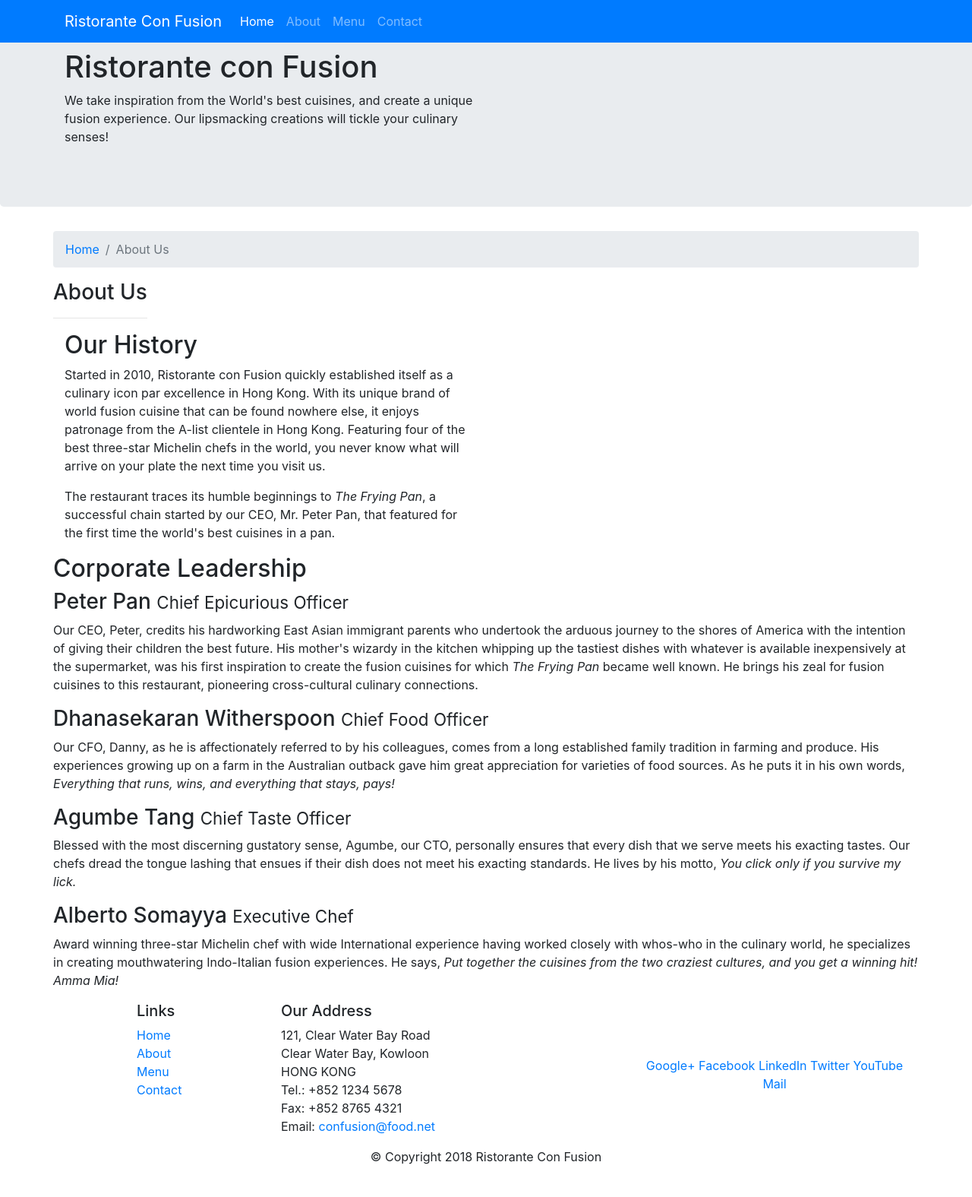
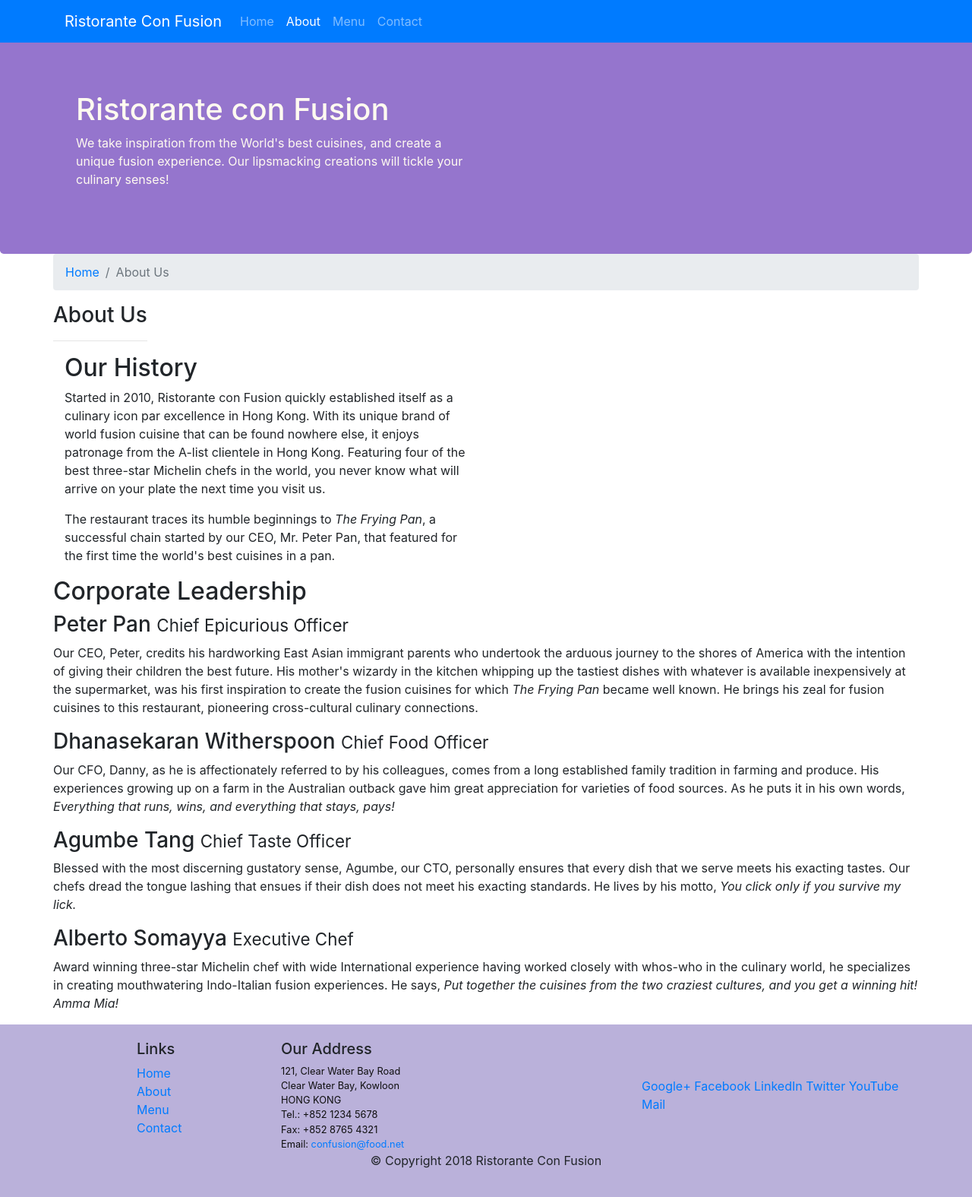
Before and after one commit to prachuryanath/git1, a website: page aboutus.html in a window 1280 px wide. Shown: the whole page at 76% size. Before the commit the page ends 1550 px from the top, so only its background shows below. Drawn offline with nearby package versions, Linux system fonts and the light colour scheme.

Commit message:
2nd week 2

```diff
--- a/aboutus.html
+++ b/aboutus.html
@@ -11,16 +11,16 @@
 
     <!-- Bootstrap CSS -->
     <link rel="stylesheet" href="node_modules/bootstrap/dist/css/bootstrap.min.css">
-    <link rel="stylesheet" href="css/styles.css">
+    <link rel="stylesheet" href="css/style.css">
 </head>
 
 <body>
     <nav class="navbar navbar-dark navbar-expand-sm bg-primary fixed-top">
         <div class="container">
-           <a class="navbar-brand" href="#">Ristorante Con Fusion</a>
+           <a class="navbar-brand" href="./index.html">Ristorante Con Fusion</a>
                 <ul class="navbar-nav mr-auto">
-                    <li class="nav-item active"><a class="nav-link" href="#">Home</a></li>
-                    <li class="nav-item"><a class="nav-link" href="./aboutus.html">About</a></li>
+                    <li class="nav-item"><a class="nav-link" href="./index.html">Home</a></li>
+                    <li class="nav-item active"><a class="nav-link" href="#">About</a></li>
                     <li class="nav-item"><a class="nav-link" href="#">Menu</a></li>
                     <li class="nav-item"><a class="nav-link" href="#">Contact</a></li>
                 </ul>
@@ -83,7 +83,7 @@
                 <div class="col-4 offset-1 col-sm-2">
                     <h5>Links</h5>
                     <ul class="list-unstyled">
-                        <li><a href="#">Home</a></li>
+                        <li><a href="./index.html">Home</a></li>
                         <li><a href="#">About</a></li>
                         <li><a href="#">Menu</a></li>
                         <li><a href="#">Contact</a></li>
@@ -100,8 +100,8 @@
 		              Email: <a href="mailto:confusion@food.net">confusion@food.net</a>
 		           </address>
                 </div>
-                <div class="col-12 col-sm-4 align-self-center">
-                    <div class="text-center">
+                <div div class="col-12 col-sm-4 align-self-center">
+                    <div>
                         <a href="http://google.com/+">Google+</a>
                         <a href="http://www.facebook.com/profile.php?id=">Facebook</a>
                         <a href="http://www.linkedin.com/in/">LinkedIn</a>
@@ -112,7 +112,7 @@
                 </div>
            </div>
            <div class="row justify-content-center">
-                <div class="col-auto">
+                <div class="text-center">
                     <p>© Copyright 2018 Ristorante Con Fusion</p>
                 </div>
            </div>
--- a/css/style.css
+++ b/css/style.css
@@ -11,7 +11,7 @@
 }
 
 .footer{
-    background-color: #F1C4E9;
+    background-color: #bab1da;
     margin:0px auto;
     padding: 20px 0px 20px 0px;
 }
@@ -27,3 +27,11 @@ address{
     margin:0px;
     color:#0f0f0f;
 }
+body{
+    padding:50px 0px 0px 0px;
+    z-index:0;
+}
+
+.navbar-dark {
+     background-color: #060211;
+}
```
Also changed, not shown: index.html (+1 -1 lines).
